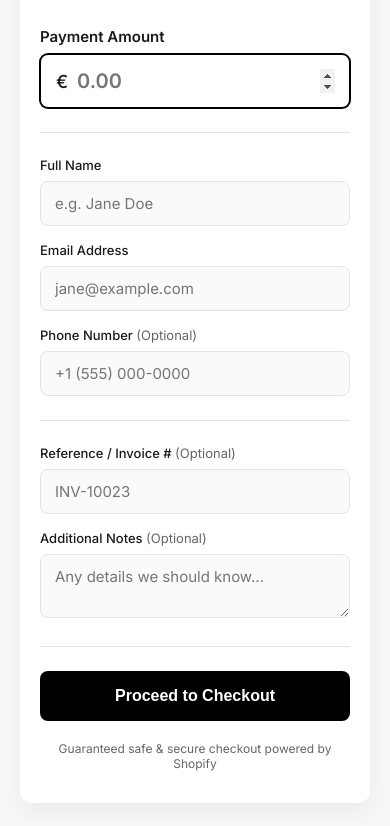
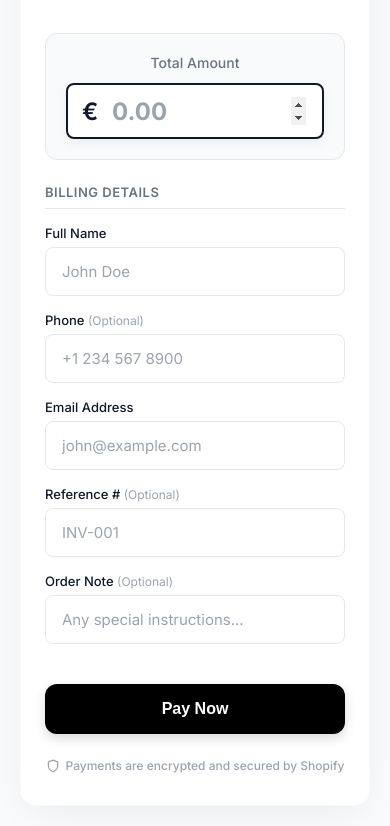
Before and after one commit to growwithgm/Custom-App, a website: page public/index.html in a window 390 px wide. Shown: the part 172-998 px from the top of the page. Drawn offline with Linux system fonts and the light colour scheme.

Commit message:
Premium responsive design update

```diff
--- a/public/css/style.css
+++ b/public/css/style.css
@@ -1,21 +1,24 @@
 :root {
     --primary: #000000;
-    --primary-hover: #333333;
-    --bg-color: #f7f7f9;
+    --primary-hover: #222222;
+    --bg-color: #f9fafb;
     --card-bg: #ffffff;
-    --text-main: #1a1a1a;
-    --text-muted: #666666;
-    --border: #e1e3e5;
-    --border-focus: #000000;
-    --error-bg: #fef0f0;
-    --error-text: #d12e2e;
-    --radius-lg: 12px;
+    --text-main: #111827;
+    --text-muted: #6b7280;
+    --border: #e5e7eb;
+    --border-focus: #111827;
+    --error-bg: #fef2f2;
+    --error-text: #dc2626;
+    --error-border: #fca5a5;
+    --radius-lg: 20px;
+    --radius-md: 12px;
     --radius-sm: 8px;
-    --shadow: 0 10px 25px rgba(0,0,0,0.05);
+    --shadow-soft: 0 10px 40px -10px rgba(0,0,0,0.08);
+    --transition: all 0.25s cubic-bezier(0.4, 0, 0.2, 1);
 }
 
 body {
-    font-family: 'Inter', -apple-system, sans-serif;
+    font-family: 'Inter', -apple-system, BlinkMacSystemFont, sans-serif;
     background-color: var(--bg-color);
     color: var(--text-main);
     margin: 0;
@@ -24,6 +27,7 @@ body {
     justify-content: center;
     align-items: center;
     min-height: 100vh;
+    -webkit-font-smoothing: antialiased;
 }
 
 .checkout-wrapper {
@@ -34,29 +38,42 @@ body {
 
 .checkout-card {
     background: var(--card-bg);
-    max-width: 460px;
+    max-width: 480px;
     margin: 0 auto;
     border-radius: var(--radius-lg);
-    box-shadow: var(--shadow);
-    padding: 40px 32px;
+    box-shadow: var(--shadow-soft);
+    padding: 48px 40px;
+    border: 1px solid rgba(0,0,0,0.02);
 }
 
+/* Header Styles */
 .checkout-header {
     text-align: center;
-    margin-bottom: 32px;
+    margin-bottom: 36px;
 }
 
-.lock-icon {
-    width: 28px;
-    height: 28px;
+.brand-icon {
+    width: 48px;
+    height: 48px;
+    background: #f3f4f6;
+    border-radius: 50%;
+    display: flex;
+    justify-content: center;
+    align-items: center;
+    margin: 0 auto 16px;
     color: var(--primary);
-    margin-bottom: 12px;
+}
+
+.brand-icon svg {
+    width: 20px;
+    height: 20px;
 }
 
 .checkout-header h2 {
     font-size: 24px;
-    font-weight: 600;
-    margin: 0 0 8px 0;
+    font-weight: 700;
+    letter-spacing: -0.5px;
+    margin: 0 0 6px 0;
 }
 
 .checkout-header p {
@@ -65,144 +82,212 @@ body {
     margin: 0;
 }
 
-.form-section {
-    margin-bottom: 24px;
-    padding-bottom: 24px;
+/* Form Layout */
+.form-section-title {
+    font-size: 13px;
+    font-weight: 600;
+    text-transform: uppercase;
+    letter-spacing: 0.5px;
+    color: var(--text-muted);
+    margin: 24px 0 16px;
     border-bottom: 1px solid var(--border);
+    padding-bottom: 8px;
 }
 
-.form-section:last-of-type {
-    border-bottom: none;
-    margin-bottom: 16px;
-    padding-bottom: 0;
+.form-row {
+    display: flex;
+    gap: 16px;
+}
+
+.half-width {
+    flex: 1;
 }
 
 .form-group {
     margin-bottom: 16px;
 }
 
-.form-group:last-child {
-    margin-bottom: 0;
-}
-
 label {
     display: block;
     font-size: 13px;
     font-weight: 500;
-    margin-bottom: 8px;
+    margin-bottom: 6px;
     color: var(--text-main);
 }
 
 .optional {
-    color: var(--text-muted);
+    color: #9ca3af;
     font-weight: 400;
+    font-size: 12px;
 }
 
-input, textarea {
+input {
     width: 100%;
-    padding: 12px 14px;
-    border: 1px solid var(--border);
+    padding: 14px 16px;
+    border: 1.5px solid var(--border);
     border-radius: var(--radius-sm);
     font-size: 15px;
     box-sizing: border-box;
-    transition: all 0.2s ease;
+    transition: var(--transition);
     font-family: 'Inter', sans-serif;
-    background-color: #fafafa;
+    background-color: #ffffff;
+    color: var(--text-main);
 }
 
-input:focus, textarea:focus {
+input::placeholder {
+    color: #9ca3af;
+}
+
+input:hover {
+    border-color: #d1d5db;
+}
+
+input:focus {
     outline: none;
     border-color: var(--border-focus);
-    background-color: #fff;
-    box-shadow: 0 0 0 1px var(--border-focus);
+    box-shadow: 0 0 0 4px rgba(0, 0, 0, 0.05);
 }
 
-.amount-group label {
-    font-size: 15px;
-    font-weight: 600;
+/* Premium Amount Box */
+.premium-amount-box {
+    background: #f9fafb;
+    border: 1px solid var(--border);
+    border-radius: var(--radius-md);
+    padding: 20px;
+    margin-bottom: 24px;
+    text-align: center;
 }
 
-.input-prefix-wrapper {
+.premium-amount-box label {
+    color: var(--text-muted);
+    font-size: 14px;
+    margin-bottom: 12px;
+}
+
+.amount-input-wrapper {
     position: relative;
     display: flex;
     align-items: center;
+    justify-content: center;
 }
 
 .currency-symbol {
     position: absolute;
     left: 16px;
-    font-size: 18px;
-    font-weight: 500;
+    font-size: 24px;
+    font-weight: 600;
     color: var(--text-main);
 }
 
-.input-prefix-wrapper input {
-    padding-left: 36px;
-    font-size: 20px;
-    font-weight: 600;
-    height: 54px;
+.amount-input-wrapper input {
+    padding: 16px 16px 16px 44px;
+    font-size: 28px;
+    font-weight: 700;
+    height: 64px;
+    border: 2px solid transparent;
+    background: #ffffff;
+    border-radius: var(--radius-sm);
+    box-shadow: 0 2px 10px rgba(0,0,0,0.02);
+    text-align: left;
 }
 
+.amount-input-wrapper input:focus {
+    border-color: var(--border-focus);
+    box-shadow: 0 4px 12px rgba(0,0,0,0.05);
+}
+
+/* Button Styles */
 .btn-primary {
     width: 100%;
     background-color: var(--primary);
     color: white;
     border: none;
     padding: 16px;
-    border-radius: var(--radius-sm);
+    border-radius: var(--radius-md);
     font-size: 16px;
     font-weight: 600;
     cursor: pointer;
-    transition: background-color 0.2s;
+    transition: var(--transition);
     display: flex;
     justify-content: center;
     align-items: center;
-    margin-top: 8px;
+    margin-top: 24px;
+    box-shadow: 0 4px 12px rgba(0,0,0,0.15);
 }
 
 .btn-primary:hover {
     background-color: var(--primary-hover);
+    transform: translateY(-1px);
+    box-shadow: 0 6px 16px rgba(0,0,0,0.2);
+}
+
+.btn-primary:active {
+    transform: translateY(1px);
+    box-shadow: 0 2px 8px rgba(0,0,0,0.1);
 }
 
 .btn-primary:disabled {
-    background-color: #a0a0a0;
+    background-color: #9ca3af;
     cursor: not-allowed;
+    transform: none;
+    box-shadow: none;
 }
 
+/* Error Alert */
 .error-alert {
     background-color: var(--error-bg);
     color: var(--error-text);
-    padding: 12px;
+    padding: 14px;
     border-radius: var(--radius-sm);
     font-size: 14px;
-    margin-bottom: 20px;
-    text-align: center;
-    border: 1px solid #f5c6c6;
-}
-
-.secure-badge {
-    text-align: center;
+    font-weight: 500;
     margin-top: 20px;
-    font-size: 12px;
-    color: var(--text-muted);
+    border: 1px solid var(--error-border);
     display: flex;
     align-items: center;
     justify-content: center;
+    text-align: center;
 }
 
+/* Footer / Trust Badge */
+.trust-footer {
+    display: flex;
+    align-items: center;
+    justify-content: center;
+    margin-top: 24px;
+    color: #9ca3af;
+    font-size: 12px;
+    font-weight: 500;
+}
+
+/* Spinner Animation */
 .spinner {
-    width: 20px;
-    height: 20px;
+    width: 22px;
+    height: 22px;
     border: 3px solid rgba(255,255,255,0.3);
     border-radius: 50%;
     border-top-color: #fff;
-    animation: spin 1s ease-in-out infinite;
+    animation: spin 0.8s linear infinite;
 }
 
 @keyframes spin {
     to { transform: rotate(360deg); }
 }
 
-@media (max-width: 480px) {
-    .checkout-card { padding: 32px 20px; }
+/* Mobile Responsiveness */
+@media (max-width: 520px) {
+    .checkout-card {
+        padding: 32px 24px;
+        border-radius: 16px;
+    }
+
+    .form-row {
+        flex-direction: column;
+        gap: 0;
+    }
+
+    .amount-input-wrapper input {
+        font-size: 24px;
+        height: 56px;
+    }
 }
--- a/public/index.html
+++ b/public/index.html
@@ -4,72 +4,75 @@
     <meta charset="UTF-8">
     <meta name="viewport" content="width=device-width, initial-scale=1.0">
     <title>Secure Payment</title>
+    <link href="https://fonts.googleapis.com/css2?family=Inter:wght@300;400;500;600;700&display=swap" rel="stylesheet">
     <link rel="stylesheet" href="/public/css/style.css">
-    <link href="https://fonts.googleapis.com/css2?family=Inter:wght@400;500;600&display=swap" rel="stylesheet">
 </head>
 <body>
     <div class="checkout-wrapper">
         <div class="checkout-card">
+
             <div class="checkout-header">
-                <svg class="lock-icon" viewBox="0 0 24 24" fill="none" stroke="currentColor" stroke-width="2" stroke-linecap="round" stroke-linejoin="round"><rect x="3" y="11" width="18" height="11" rx="2" ry="2"></rect><path d="M7 11V7a5 5 0 0 1 10 0v4"></path></svg>
-                <h2>Secure Payment</h2>
-                <p>Enter your details and amount to proceed directly to checkout.</p>
+                <div class="brand-icon">
+                    <svg viewBox="0 0 24 24" fill="none" stroke="currentColor" stroke-width="2"><rect x="3" y="11" width="18" height="11" rx="2" ry="2"></rect><path d="M7 11V7a5 5 0 0 1 10 0v4"></path></svg>
+                </div>
+                <h2>Secure Checkout</h2>
+                <p>Complete your payment securely below.</p>
             </div>
 
             <form id="paymentForm" autocomplete="on">
-                <div class="form-section">
-                    <div class="form-group amount-group">
-                        <label for="amount">Payment Amount</label>
-                        <div class="input-prefix-wrapper">
-                            <span class="currency-symbol">€</span>
-                            <input type="number" id="amount" name="amount" step="0.01" min="1.00" required placeholder="0.00" autofocus>
-                        </div>
+
+                <div class="premium-amount-box">
+                    <label for="amount">Total Amount</label>
+                    <div class="amount-input-wrapper">
+                        <span class="currency-symbol">€</span>
+                        <input type="number" id="amount" name="amount" step="0.01" min="1.00" required placeholder="0.00" autofocus>
                     </div>
                 </div>
 
-                <div class="form-section">
-                    <div class="form-group">
+                <div class="form-section-title">Billing Details</div>
+
+                <div class="form-row">
+                    <div class="form-group half-width">
                         <label for="fullName">Full Name</label>
-                        <input type="text" id="fullName" name="fullName" required placeholder="e.g. Jane Doe">
+                        <input type="text" id="fullName" name="fullName" required placeholder="John Doe">
                     </div>
-
-                    <div class="form-group">
-                        <label for="email">Email Address</label>
-                        <input type="email" id="email" name="email" required placeholder="jane@example.com">
-                    </div>
-
-                    <div class="form-group">
-                        <label for="phone">Phone Number <span class="optional">(Optional)</span></label>
-                        <input type="tel" id="phone" name="phone" placeholder="+1 (555) 000-0000">
+                    <div class="form-group half-width">
+                        <label for="phone">Phone <span class="optional">(Optional)</span></label>
+                        <input type="tel" id="phone" name="phone" placeholder="+1 234 567 8900">
                     </div>
                 </div>
 
-                <div class="form-section">
-                    <div class="form-group">
-                        <label for="reference">Reference / Invoice # <span class="optional">(Optional)</span></label>
-                        <input type="text" id="reference" name="reference" placeholder="INV-10023">
+                <div class="form-group">
+                    <label for="email">Email Address</label>
+                    <input type="email" id="email" name="email" required placeholder="john@example.com">
+                </div>
+
+                <div class="form-row">
+                    <div class="form-group half-width">
+                        <label for="reference">Reference # <span class="optional">(Optional)</span></label>
+                        <input type="text" id="reference" name="reference" placeholder="INV-001">
                     </div>
-
-                    <div class="form-group">
-                        <label for="note">Additional Notes <span class="optional">(Optional)</span></label>
-                        <textarea id="note" name="note" rows="2" placeholder="Any details we should know..."></textarea>
+                    <div class="form-group half-width">
+                        <label for="note">Order Note <span class="optional">(Optional)</span></label>
+                        <input type="text" id="note" name="note" placeholder="Any special instructions...">
                     </div>
                 </div>
 
                 <div id="errorMessage" class="error-alert" style="display: none;"></div>
 
                 <button type="submit" id="submitBtn" class="btn-primary">
-                    <span class="btn-text">Proceed to Checkout</span>
+                    <span class="btn-text">Pay Now</span>
                     <span class="spinner" style="display: none;"></span>
                 </button>
 
-                <div class="secure-badge">
-                    <span>Guaranteed safe & secure checkout powered by Shopify</span>
+                <div class="trust-footer">
+                    <svg viewBox="0 0 24 24" width="14" height="14" fill="none" stroke="currentColor" stroke-width="2" stroke-linecap="round" stroke-linejoin="round" style="margin-right: 6px;"><path d="M12 22s8-4 8-10V5l-8-3-8 3v7c0 6 8 10 8 10z"></path></svg>
+                    <span>Payments are encrypted and secured by Shopify</span>
                 </div>
+
             </form>
         </div>
     </div>
-
     <script src="/public/js/app.js"></script>
 </body>
 </html>
```
